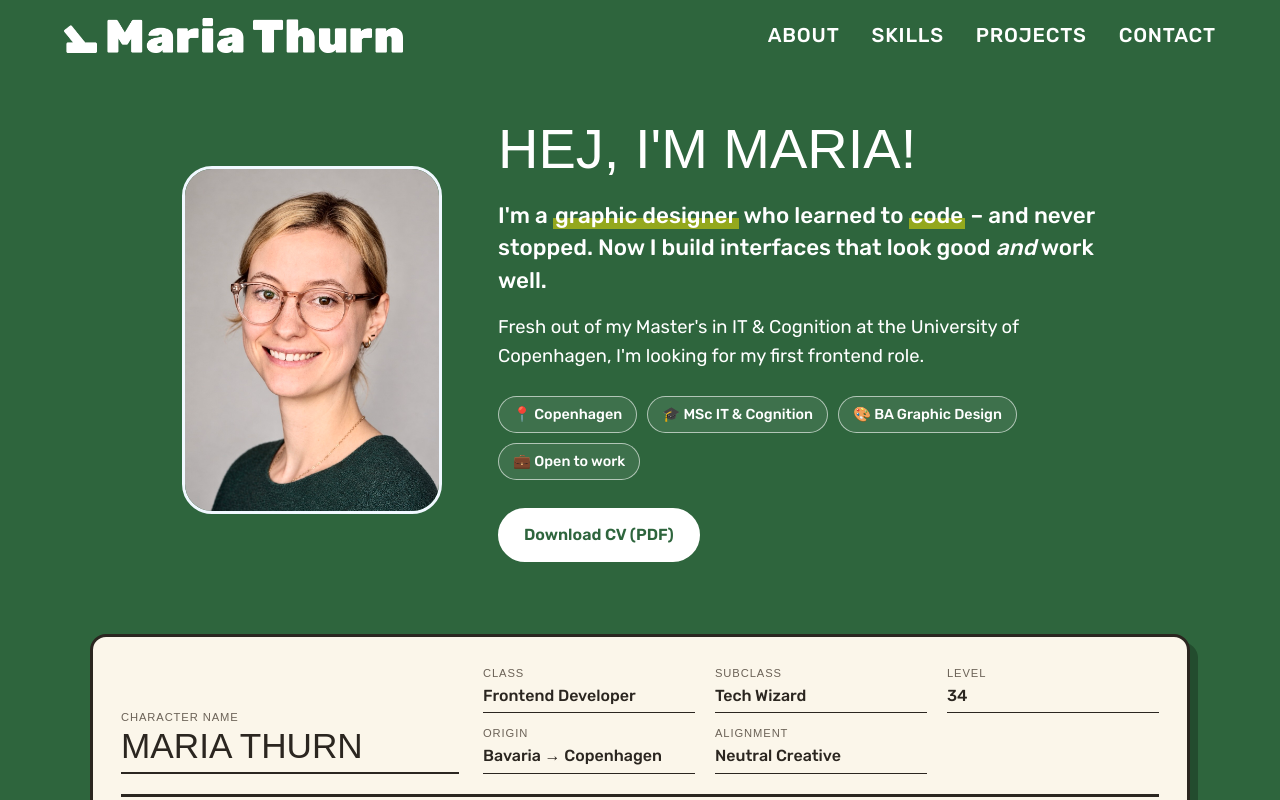
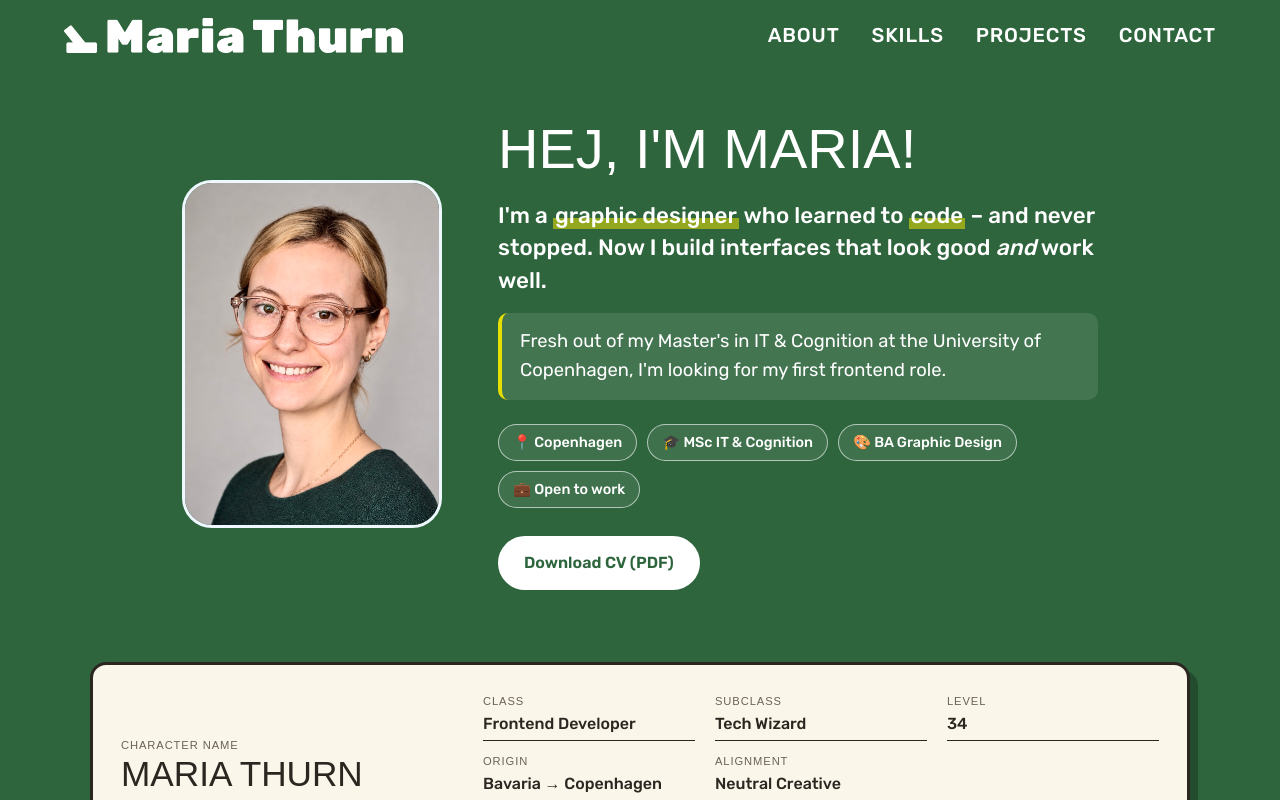
Before and after one commit to mariathurn/portfolio-website, a React (Vite) app: page / in a window 1280 px wide. Shown: the top 800 px of the page. Built offline with nearby package versions, Linux system fonts and the light colour scheme; a web font is replaced by a local one.

Commit message:
Highlight job-search sentence as a callout
Co-Authored-By: Claude Opus 5.5 <noreply@anthropic.com>

```diff
--- a/src/components/About.tsx
+++ b/src/components/About.tsx
@@ -62,7 +62,7 @@ function About() {
             I'm a <mark>graphic designer</mark> who learned to <mark>code</mark> – and never stopped.
             Now I build interfaces that look good <em>and</em> work well.
           </p>
-          <p>
+          <p className="about-status">
             Fresh out of my Master's in IT &amp; Cognition at the University of Copenhagen, I'm looking for my first frontend role.
           </p>
 
--- a/src/styles/About.css
+++ b/src/styles/About.css
@@ -173,6 +173,14 @@
     padding: 0 2px;
 }
 
+/* Callout for the current status / job search */
+.about-status {
+    padding: 14px 18px;
+    border-left: 4px solid var(--color-yellow);
+    border-radius: 10px;
+    background-color: rgba(255, 255, 255, 0.1);
+}
+
 .text-block em {
     font-style: italic;
 }
```
